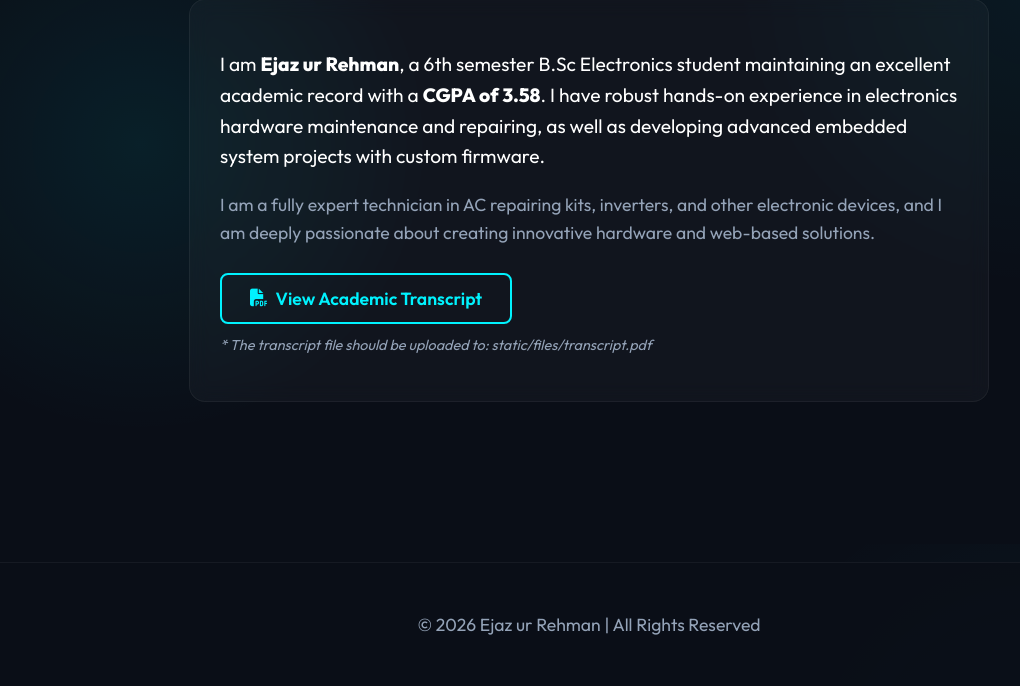
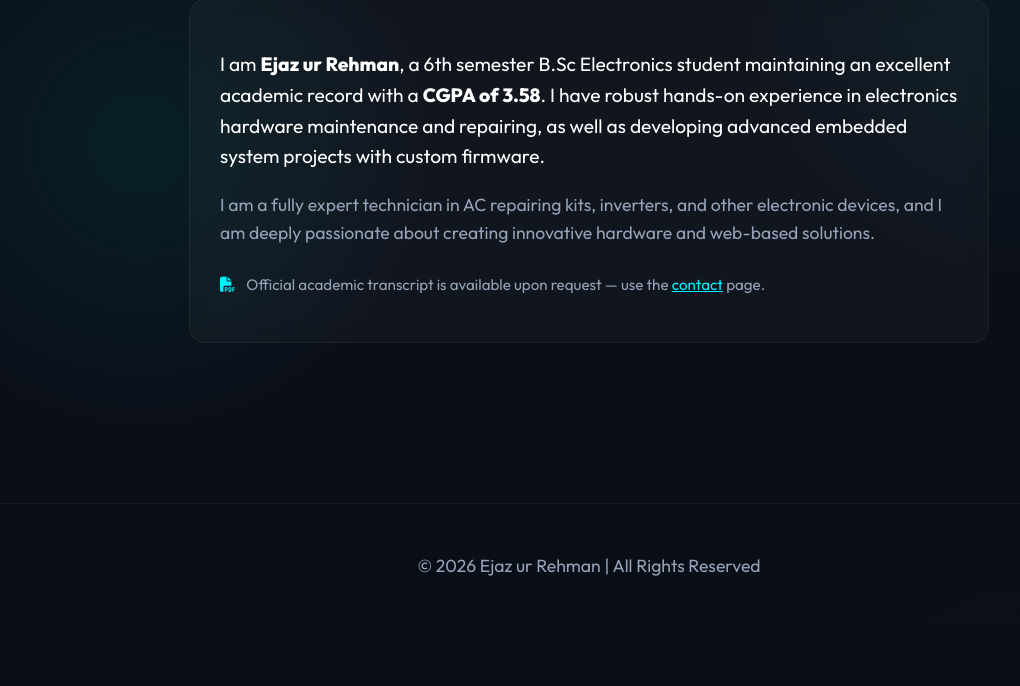
Before and after one commit to EjazUrRehman3021/maharportfolio, a Flask app: page /about in a window 1280 px wide. Shown: the part 256-942 px from the top of the page, without its empty margins (51-1071 px from the left). After the commit the page ends 832 px from the top, so only its background shows below. Run offline with Flask 3, Linux system fonts and the light colour scheme.

Commit message:
About: transcript on request only; ignore local transcript.pdf
Co-authored-by: Cursor <cursoragent@cursor.com>

```diff
--- a/templates/about.html
+++ b/templates/about.html
@@ -8,14 +8,10 @@
         <p style="color: var(--text-primary); font-size: 1.2rem;">I am <strong>Ejaz ur Rehman</strong>, a 6th semester B.Sc Electronics student maintaining an excellent academic record with a <strong>CGPA of 3.58</strong>. I have robust hands-on experience in electronics hardware maintenance and repairing, as well as developing advanced embedded system projects with custom firmware.</p>
         <p>I am a fully expert technician in AC repairing kits, inverters, and other electronic devices, and I am deeply passionate about creating innovative hardware and web-based solutions.</p>
 
-        <div style="margin-top: 25px;">
-            <a href="{{ url_for('static', filename='files/transcript.pdf') }}" target="_blank" class="btn-primary" style="text-decoration: none;">
-                <i class="fas fa-file-pdf" style="margin-right: 8px;"></i> View Academic Transcript
-            </a>
-            <p style="font-size: 0.9rem; margin-top: 10px; color: var(--text-secondary);">
-                <em>* The transcript file should be uploaded to: static/files/transcript.pdf</em>
-            </p>
-        </div>
+        <p style="margin-top: 25px; font-size: 0.95rem; color: var(--text-secondary);">
+            <i class="fas fa-file-pdf" style="margin-right: 8px; color: var(--accent-color);"></i>
+            Official academic transcript is available upon request — use the <a href="{{ url_for('contact') }}" style="color: var(--accent-color);">contact</a> page.
+        </p>
     </div>
 </div>
 {% endblock %}
```
Also changed, not shown: 1 other file.
